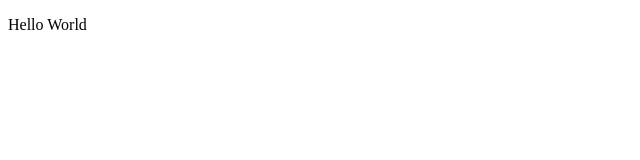
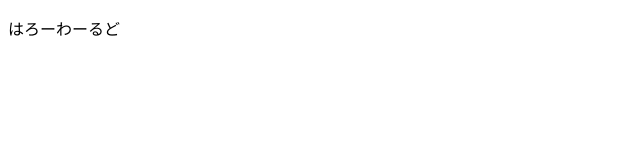
Before and after one commit to matsuoka-601/Wasm-Slime, a plain HTML site: page index.html in a window 1280 px wide. Shown: the full height of the page, 0-640 px from the left. Drawn offline with Linux system fonts and the light colour scheme.

Commit message:
Update index.html

```diff
--- a/index.html
+++ b/index.html
@@ -5,6 +5,6 @@
     <title>test site</title>
 </head>
 <body>
-    <p>Hello World</p>
+    <p>はろーわーるど</p>
 </body>
 </html>
```
